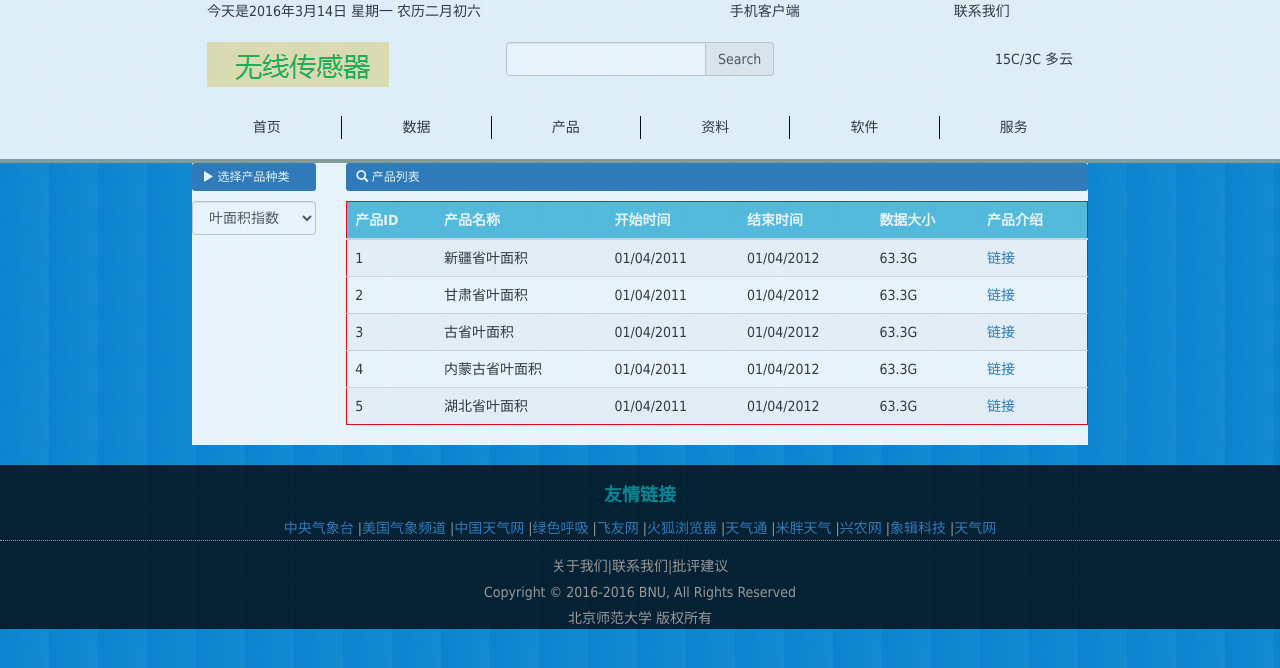
After one commit to zldevil2011/CERNET_IPV6_WEP, a Django app: page /products/ in a window 1280 px wide. The commit adds this page. Shown: the top 668 px of the page. Run offline with Django 3.2, Linux system fonts and the light colour scheme; some libraries are stand-ins or nearby versions.

Commit message:
productList

```diff
--- a/app/templates/base.html
+++ b/app/templates/base.html
@@ -40,7 +40,7 @@
 			<div class = "row clearfix head_item head pad navigation_item">
 				<div class = "col-md-2" id = "index">首页</div>
 				<div class = "col-md-2" id = "data">数据</div>
-				<div class = "col-md-2" id = "product">产品</div>
+				<div class = "col-md-2" id = "products">产品</div>
 				<div class = "col-md-2" id = "material">资料</div>
 				<div class = "col-md-2" id = "software">软件</div>
 				<div class = "col-md-2" id = "service">服务</div>
--- /dev/null
+++ b/app/templates/products.html
@@ -0,0 +1,81 @@
+{% extends "base.html" %}
+{% block title %} data  preview {% endblock %}
+{% block main_body %}
+<div class =  "main_body">
+	<div class = "row clearfix">
+		<div class = "col-md-2">
+			<section>
+			    <p class = "bg-primary btn-sm"><span class = "glyphicon glyphicon-play"></span>&nbsp;选择产品种类</p>
+				<select class="form-control">
+					<option>叶面积指数</option>
+			  		<option>森林面积观测</option>
+			  		<option>空气质量</option>
+			  		<option>水质质量</option>
+			  		<option>下行辐射</option>
+				</select>
+			<section>
+		</div>
+		<div class = "col-md-10">
+			<section>
+			    <p class = "bg-primary btn-sm"><span class = "glyphicon glyphicon-search"></span>&nbsp;产品列表</p>
+			</section>
+			<section>
+				<table class="table table-striped table-hover">
+				<thead class = "btn-info">
+					<tr>
+						<th>产品ID</th>
+						<th>产品名称</th>
+						<th>开始时间</th>
+						<th>结束时间</th>
+						<th>数据大小</th>
+						<th>产品介绍</th>
+					</tr>
+				</thead>
+				<tbody>
+					<tr class = "data_style">
+						<td>1</td>
+						<td>新疆省叶面积</td>
+						<td>01/04/2011</td>
+						<td>01/04/2012</td>
+						<td>63.3G</td>
+						<td><a href = "{% url 'productInfo' 1%}">链接</a></td>
+					</tr>
+					<tr class = "data_style">
+						<td>2</td>
+						<td>甘肃省叶面积</td>
+						<td>01/04/2011</td>
+						<td>01/04/2012</td>
+						<td>63.3G</td>
+						<td><a href = "{% url 'productInfo' 1%}">链接</a></td>
+					</tr>
+					<tr class = "data_style">
+						<td>3</td>
+						<td>古省叶面积</td>
+						<td>01/04/2011</td>
+						<td>01/04/2012</td>
+						<td>63.3G</td>
+						<td><a href = "{% url 'productInfo' 1%}">链接</a></td>
+					</tr>
+					<tr class = "data_style">
+						<td>4</td>
+						<td>内蒙古省叶面积</td>
+						<td>01/04/2011</td>
+						<td>01/04/2012</td>
+						<td>63.3G</td>
+						<td><a href = "{% url 'productInfo' 1%}">链接</a></td>
+					</tr>
+					<tr class = "data_style">
+						<td>5</td>
+						<td>湖北省叶面积</td>
+						<td>01/04/2011</td>
+						<td>01/04/2012</td>
+						<td>63.3G</td>
+						<td><a href = "{% url 'productInfo' 1%}">链接</a></td>
+					</tr>
+				</tbody>
+			</table>
+			</section>
+		</div>
+	</div>
+</div>
+{% endblock %}
--- a/app/urls.py
+++ b/app/urls.py
@@ -1,10 +1,12 @@
 from django.conf.urls import url, patterns, include
 import views.index
 import views.data
-
+import views.products
 urlpatterns = [
 	url('^$', views.index.index, name="index"),
 	url('^data$', views.data.index, name="data_index"),
 	url('^dataInfo/(\d+)/$', views.data.dataInfo, name="dataInfo"),
+	url('^products/$', views.products.index, name="products_index"),
+	url('^productInfo/(\d+)/$', views.products.productInfo, name="productInfo"),
 #     # url('^welcome/$', views.welcome.welcome(), name="welcome"),
 ]
--- /dev/null
+++ b/app/views/products.py
@@ -0,0 +1,12 @@
+from django.shortcuts import render
+import sys
+from django.http import HttpResponse
+
+def index(request):
+	return render(request, "products.html", {});
+
+def productInfo(request, dataId):
+	return render(request, "productInfo.html", {});
+
+
+# Create your views here.
--- a/media/js/wsn.js
+++ b/media/js/wsn.js
@@ -4,3 +4,6 @@ $("#index").on("click", function(){
 $("#data").on("click", function(){
 	window.location.href = "/data";
 })
+$("#products").on("click", function(){
+	window.location.href = "/products";
+})
```
